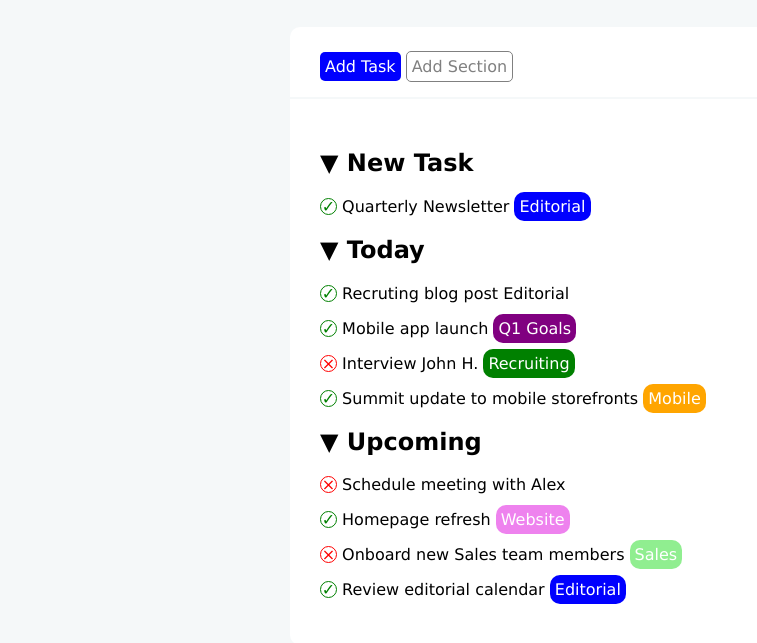
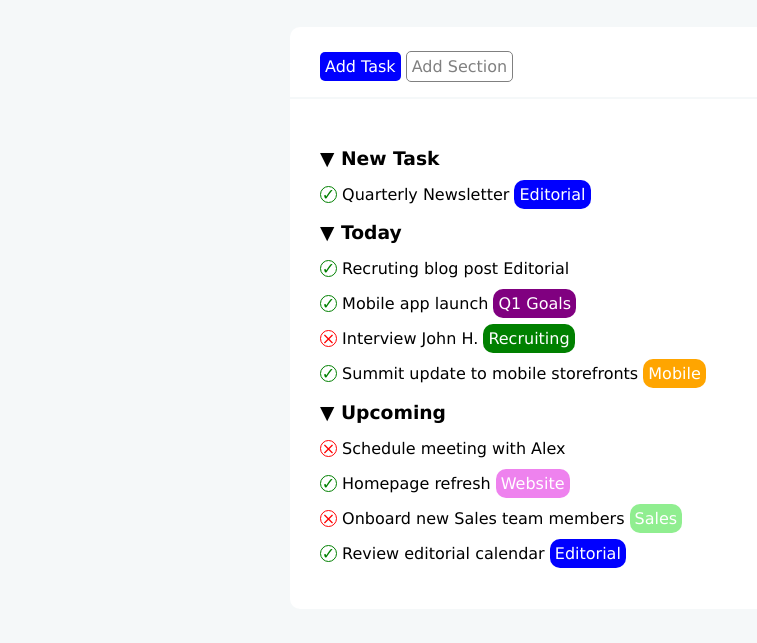
Before and after one commit to SassaroCristian/html-css-toboolist, a plain HTML site: page index.html in a window 1280 px wide. Shown: the part 77-720 px from the top of the page, without its empty margins (0-757 px from the left). Drawn offline with Linux system fonts and the light colour scheme.

Commit message:
edited css and html

```diff
--- a/index.html
+++ b/index.html
@@ -21,7 +21,7 @@
     <div class="centered-box2">
       <main>
         <div>
-          <h2>&#9660; New Task</h2>
+          <h3>&#9660; New Task</h3>
           <p>
             <span class="done">&#10003;</span> Quarterly Newsletter
             <span class="editorial">Editorial</span>
@@ -29,7 +29,7 @@
         </div>
 
         <div>
-          <h2>&#9660; Today</h2>
+          <h3>&#9660; Today</h3>
           <p>
             <span class="done">&#10003;</span> Recruting blog post
             <span class="Editorial">Editorial</span>
@@ -49,7 +49,7 @@
         </div>
 
         <div>
-          <h2 class="">&#9660; Upcoming</h2>
+          <h3 class="">&#9660; Upcoming</h3>
           <p><span class="not-done">&#215;</span> Schedule meeting with Alex</p>
           <p>
             <span class="done">&#10003;</span> Homepage refresh
--- a/style.css
+++ b/style.css
@@ -70,6 +70,15 @@ header {
 
 
 /* START MAIN */
+h3 {
+    margin-bottom:16px;
+}
+
+p {
+    margin-bottom: 16px;
+    margin-top:0px;
+}
+
 .editorial {
   background-color: blue;
   color: white;
```
